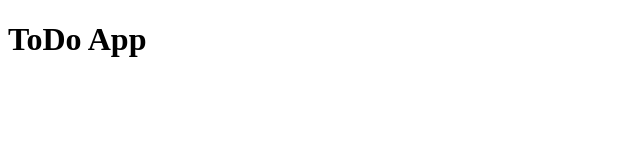
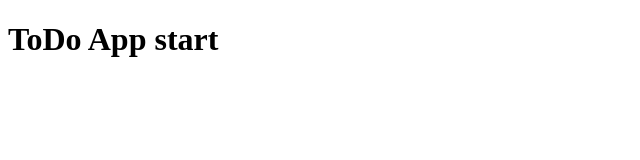
Before and after one commit to SokJin/todo-app-react, a Next.js app: page / in a window 1280 px wide. Shown: the top 160 px of the page, without its empty margins (0-640 px from the left). Built offline with nearby package versions, Linux system fonts and the light colour scheme.

Commit message:
環境構築fix完了

```diff
--- a/package.json
+++ b/package.json
@@ -11,8 +11,8 @@
   "dependencies": {
     "clsx": "^2.1.1",
     "next": "15.3.3",
-    "react": "^19.0.0",
-    "react-dom": "^19.0.0",
+    "react": "^19.1.0",
+    "react-dom": "^19.1.0",
     "react-icons": "^5.5.0"
   },
   "devDependencies": {
--- a/pages/index.tsx
+++ b/pages/index.tsx
@@ -3,7 +3,7 @@ import React from 'react';
 const HomePage = () => {
   return (
     <div>
-      <h1>ToDo App</h1>
+      <h1>ToDo App start</h1>
     </div>
   );
 };
```
Also changed, not shown: 1 other file (tests, documents, lock files or other folders).
